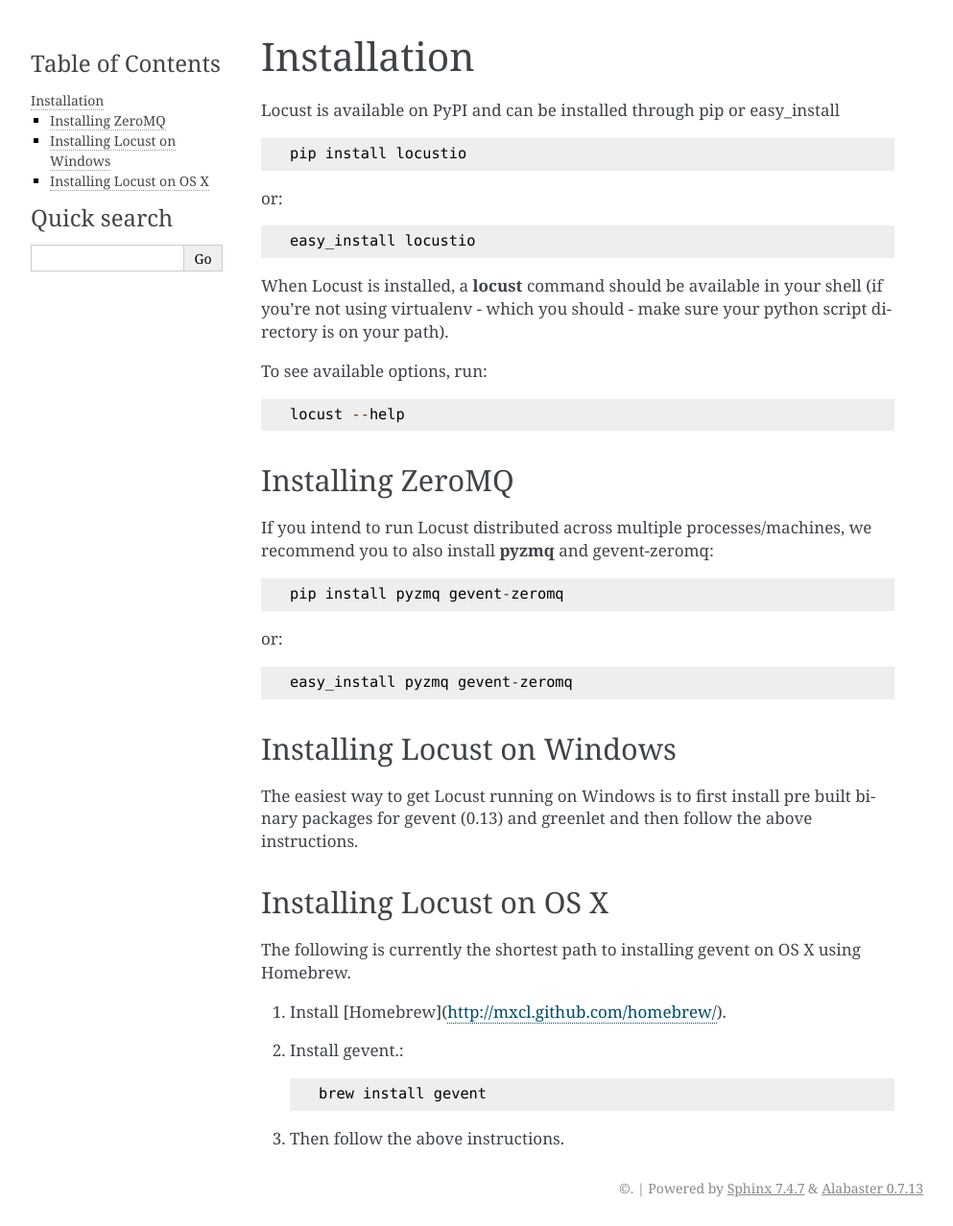
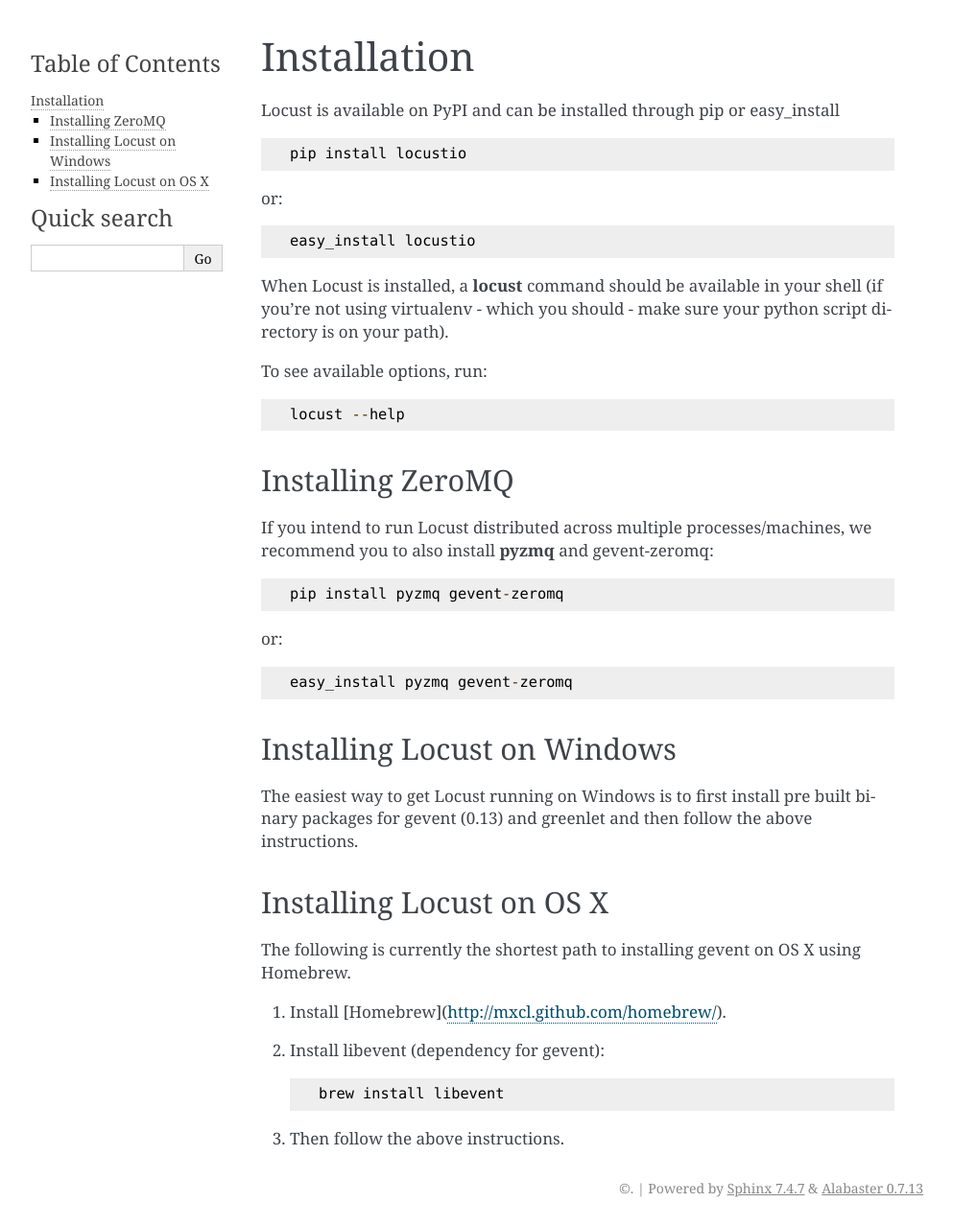
Before and after one commit to locustio/locust, a Sphinx documentation site: the page built from docs/installation.rst, in a window 1280 px wide. Shown: the whole page at 96% size, without its empty margins (148-1141 px from the left). Built offline with Sphinx 7.4.7, drawn with Linux system fonts in a browser that asks for light colours.

Commit message:
Changed OS X instruction include only libevent.
It is recommended to use pip rather than Homebrew to manage Python dependencies.

```diff
--- a/docs/installation.rst
+++ b/docs/installation.rst
@@ -43,8 +43,8 @@
 The following is currently the shortest path to installing gevent on OS X using Homebrew.
 
 #. Install [Homebrew](http://mxcl.github.com/homebrew/).
-#. Install gevent.::
+#. Install libevent (dependency for gevent)::
 
-    brew install gevent
+    brew install libevent
 
 #. Then follow the above instructions.
```
